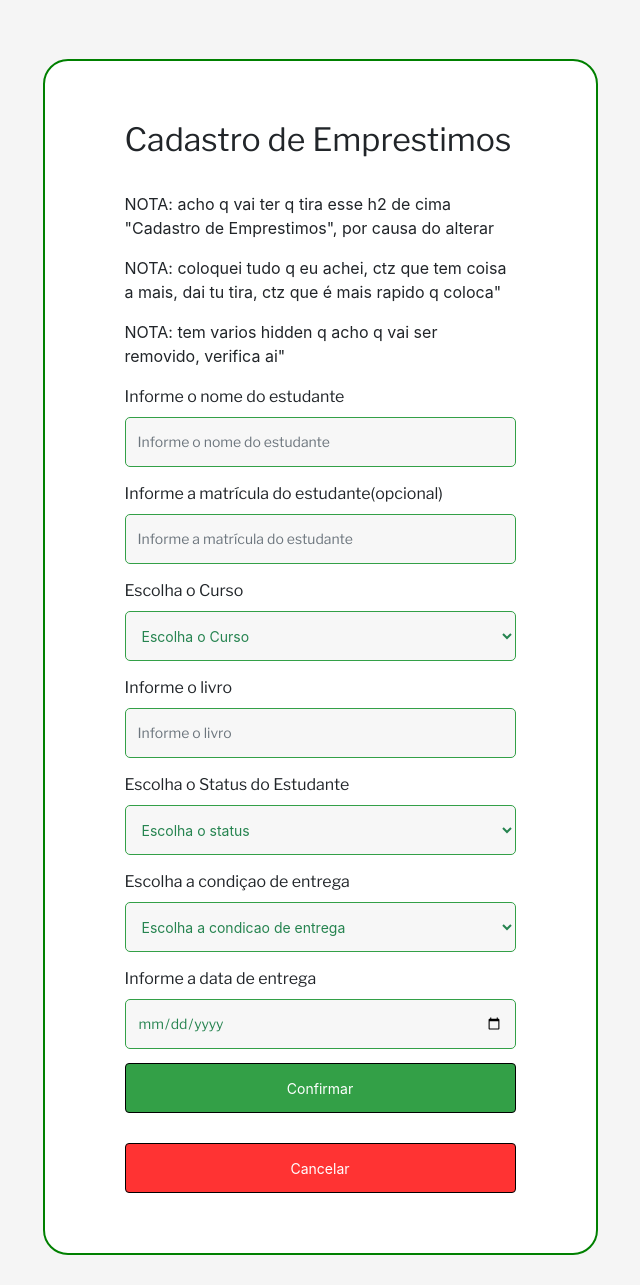
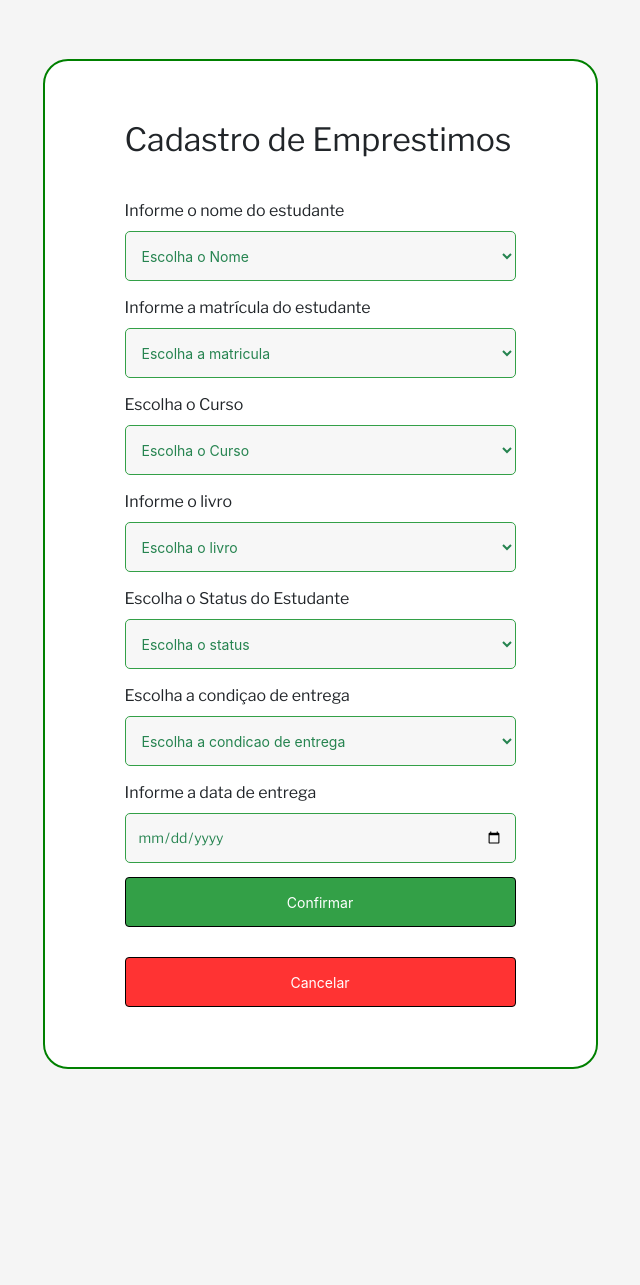
Before and after one commit to MrPivato/projetoIntegrador, a PHP site: page /visao/cadEmprestimo.php in a window 1280 px wide. Shown: the part 80-1365 px from the top of the page, without its empty margins (320-960 px from the left). After the commit the page ends 1149 px from the top, so only its background shows below. Run offline with PHP 8.4, Linux system fonts and the light colour scheme; the visitor is signed in with stand-in values (Sample User, id 1); tables that the repository leaves empty hold one stand-in row (values such as "Sample post"); some libraries are stand-ins or nearby versions.

Commit message:
Emprestimo2.0

```diff
--- a/src/modelo/Estudante.class.php
+++ b/src/modelo/Estudante.class.php
@@ -184,6 +184,25 @@
 
         }
 
+
+        public function printEstudanteNome($estudantes)
+        {
+                if(!empty($estudantes)){
+                        foreach ($estudantes as $est) {
+                                echo "<option>".$est->getNome()."</option>";
+                        }
+                }
+        }
+
+        public function printEstudanteMatricula($estudantes)
+        {
+                if(!empty($estudantes)){
+                        foreach ($estudantes as $est) {
+                                echo "<option>".$est->getMatricula()."</option>";
+                        }
+                }
+        }
+
         public function printTodos($estudantes)
         {
                 if(!empty($estudantes)){
--- a/src/modelo/Livro.class.php
+++ b/src/modelo/Livro.class.php
@@ -260,6 +260,14 @@
 
         }
 
+        public function printLivroCod($livros)
+        {
+                if(!empty($livros)){
+                        foreach ($livros as $liv) {
+                                echo "<option>".$liv->getCodBarras()."</option>";
+                        }
+                }
+        }
 
         public function printTodos($livros)
         {
--- a/src/sql/bd.sql
+++ b/src/sql/bd.sql
@@ -41,7 +41,6 @@
         matriculaEstudante CHAR(12),
         codBarrasLivro VARCHAR(100) PRIMARY KEY,
         dataDevolucao DATE,
-        periodoEntrega DATE,
         statusEntrega VARCHAR(50),
         condicaoEntrega VARCHAR(100),
         condicaoDevolucao VARCHAR(100),
--- a/src/visao/cadEmprestimo.php
+++ b/src/visao/cadEmprestimo.php
@@ -24,12 +24,12 @@
           //Verifica qual ação (inserir ou alterar) vai passar para o Controle
           if(empty($_POST["alterar"])){
               $retorno = $emprestimoControle->controleAcao("inserir");
-              if($retorno) {$msg="Estudante inserido com sucesso!";}
-              else{$erro="Houve um erro na inserção do estudante!";}
+              if($retorno) {$msg="Emprestimo inserido com sucesso!";}
+              else{$erro="Houve um erro na inserção do Emprestimo!";}
           }else{
               $retorno = $emprestimoControle->controleAcao("alterar");
-              if($retorno) {$msg="Estudante alterado com sucesso!";}
-              else{$erro="Houve um erro na alteração do estudante!";}
+              if($retorno) {$msg="Emprestimo alterado com sucesso!";}
+              else{$erro="Houve um erro na alteração do Emprestimo!";}
           }
 
       }
@@ -55,17 +55,26 @@
             <div class="cadLivro-form">
                <div class="form-group">
                   <h2>Cadastro de Emprestimos</h2>
-                  <p>NOTA: acho q vai ter q tira esse h2 de cima "Cadastro de Emprestimos", por causa do alterar</p>
-                  <p>NOTA: coloquei tudo q eu achei, ctz que tem coisa a mais, dai tu tira, ctz que é mais rapido q coloca"</p>
-                  <p>NOTA: tem varios hidden q acho q vai ser removido, verifica ai"</p>
                </div>
                <div class="form-group">
                   <label for="nome">Informe o nome do estudante</label>
-                  <input id="nome" name="nome" type="text" placeholder="Informe o nome do estudante" class="form-control" required="">
+                  <select id="nome" name="nome" class="form-control" >
+				  <option selected disabled selected>Escolha o Nome</option>
+				<?php
+					$estudanteControle = new ControleEstudante();
+                    $listEstudante = new Estudante;
+					$estudantes = array();
+					$estudantes = $estudanteControle->controleAcao("listarTodos");
+                    $listEstudante->printEstudanteNome($estudantes);
+				?>
+                  </select>
                </div>
 			     <div class="form-group">
-                  <label for="matricula">Informe a matrícula do estudante(opcional)</label>
-                  <input id="matricula" name="matricula" type="number" placeholder="Informe a matrícula do estudante" class="form-control">
+                  <label for="matricula">Informe a matrícula do estudante</label>
+                  <select id="matricula" name="matricula" class="form-control" >
+				  <option selected disabled selected>Escolha a matricula</option>
+                    <?php $listEstudante->printEstudanteMatricula($estudantes);?>
+                  </select>
                </div>
                <div class="form-group">
                   <label for="curso">Escolha o Curso</label>
@@ -83,7 +92,16 @@
 
                <div class="form-group">
                   <label for="livro">Informe o livro</label>
-                  <input id="livro" name="livro" type="text" placeholder="Informe o livro" class="form-control" required="">
+                  <select id="livro" name="livro" class="form-control" >
+				  <option selected disabled selected>Escolha o livro</option>
+				<?php
+					$livroControle = new ControleLivro();
+					$listLivro = new Livro;
+					$livros = array();
+					$livros = $livroControle->controleAcao("listarTodos");
+					$listLivro->printLivroCod($livros);
+				?>
+                  </select>
                </div>
 
                <div class="form-group">
@@ -112,24 +130,8 @@
                </div>
 
 <!-- hidden -->
-			   <div class="form-group">
-                  <input id="statusEntrega" name="statusEntrega" type="hidden" value="ativo" placeholder="Informe o status de entrega" class="form-control" >
-               </div>
-
 			    <div class="form-group">
-                  <input id="condicaoEntrega" name="condicaoEntrega" type="hidden" value="" placeholder="Informe a 	condicao de entrega" class="form-control" >
-               </div>
-
-			    <div class="form-group">
-                  <input id="codBarrasLivro" name="codBarrasLivro" type="hidden" value="" placeholder="Informe o codigo de barras" class="form-control" >
-               </div>
-
-			    <div class="form-group">
-                  <input id="verificacaoEntrega" name="verificacaoEntrega" type="hidden" value="" placeholder="Informe a verificacao de entrega" class="form-control" >
-               </div>
-
-			   <div class="form-group">
-                  <input id="id" name="id" type="hidden" value="" placeholder="Informe o id" class="form-control" >
+                  <input id="condicaoDevolucao" name="condicaoDevolucao" type="hidden" value="" placeholder="Informe a 	condicao de Devolucao" class="form-control" >
                </div>
 <!-- fim hidden -->
 
```
Also changed, not shown: src/modelo/Emprestimo.class.php (+6 -18 lines).
